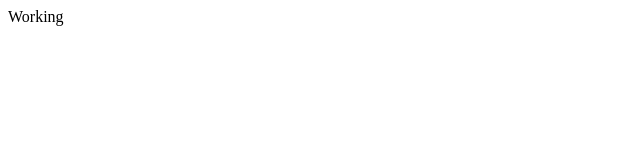
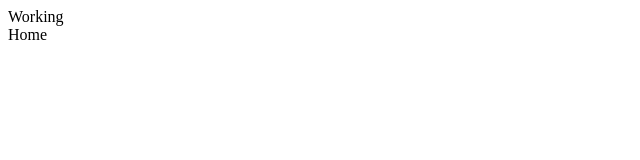
Before and after one commit to akutagawayep/kundalik, a React (Create React App) app in the folder client/: page / in a window 1280 px wide. Shown: the top 160 px of the page, without its empty margins (0-640 px from the left). Built offline with nearby package versions, Linux system fonts and the light colour scheme.

Commit message:
init: api

```diff
--- a/client/package.json
+++ b/client/package.json
@@ -6,6 +6,7 @@
     "@testing-library/jest-dom": "^5.16.5",
     "@testing-library/react": "^13.4.0",
     "@testing-library/user-event": "^13.5.0",
+    "axios": "^1.2.2",
     "react": "^18.2.0",
     "react-dom": "^18.2.0",
     "react-router-dom": "^6.6.1",
--- a/client/src/App.jsx
+++ b/client/src/App.jsx
@@ -1,9 +1,11 @@
-import './styles/App.scss';
+import HomePage from "./pages/home";
+import "./styles/App.scss";
 
 function App() {
   return (
     <div className="App">
       Working
+      <HomePage />
     </div>
   );
 }
--- /dev/null
+++ b/client/src/api/instances.js
@@ -0,0 +1,12 @@
+import axios from "axios";
+
+export const authInstance = axios.create({
+  baseURL: "http://localhost:5000/auth/",
+});
+
+export const homeworksInstance = axios.create({
+  baseURL: "http://localhost:5000/homeworks/",
+  headers:{
+
+  }
+});
--- a/client/src/pages/home/index.jsx
+++ b/client/src/pages/home/index.jsx
@@ -1,10 +1,28 @@
-import React from 'react'
-import s from "./homePage.module.scss"
+import axios from "axios";
+import React from "react";
+import { useEffect } from "react";
+import { useState } from "react";
+import { authInstance } from "../../api/instances";
+import s from "./homePage.module.scss";
 
 const HomePage = () => {
-  return (
-    <div className={s.root}>Home</div>
-  )
-}
+  // const [users, setUsers] = useState([]);
+  // const getUsers = async () => {
+  //   const response = await  axios.get("http://localhost:5000/auth/users", {
+  //     headers:{
 
-export default HomePage
+  //     }
+  //   })
+  //   setUsers(response);
+  // };
+  // useEffect(() => {
+  //   getUsers();
+  // },[]);
+  // useEffect(() => {
+  //   console.log(users);
+  // }, );
+
+  return <div className={s.root}>Home</div>;
+};
+
+export default HomePage;
```
Also changed, not shown: 2 other files (tests, documents, lock files or other folders).
